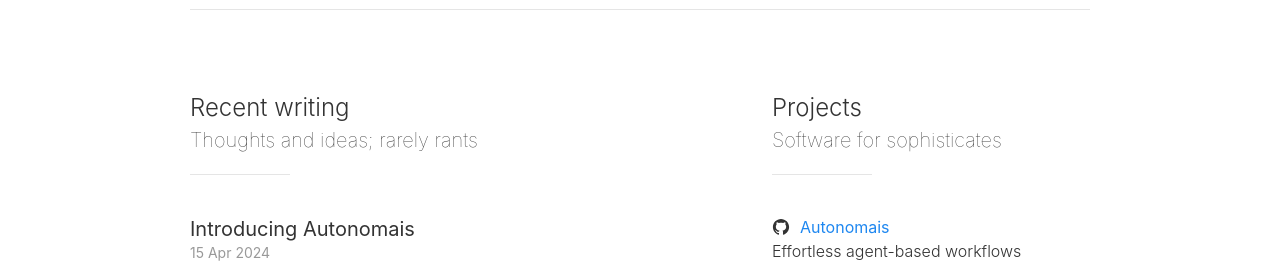
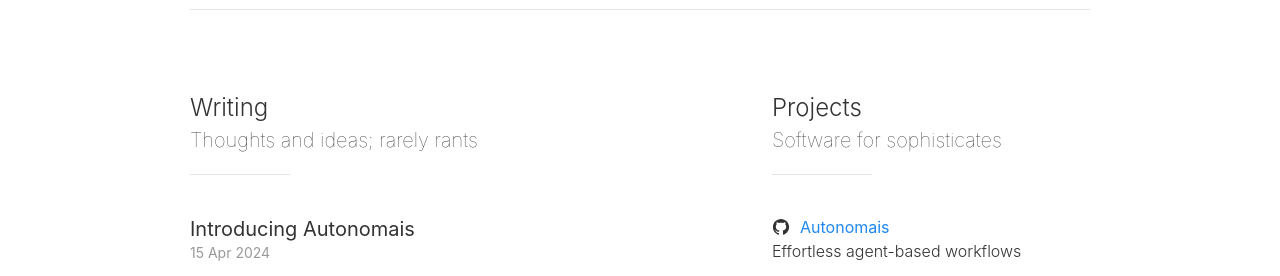
Before and after one commit to nyvyn/nyvyn.github.io, a Jekyll site: the page built from _pages/index.markdown, in a window 1280 px wide. Shown: the part 629-905 px from the top of the page. Built offline with Jekyll 4.4.1, drawn with Linux system fonts in a browser that asks for light colours.

Commit message:
Add fade animation to headings and adjust title text
The change applies a fade animation to several header elements on home and profile pages for a smoother transition effect. Additionally, the "Recent writing" title in the index page is simplified to "Writing".

```diff
--- a/_includes/profile.html
+++ b/_includes/profile.html
@@ -1,4 +1,4 @@
-<header class="uk-align-center">
+<header class="uk-align-center uk-animation-fade">
     <h1 class="uk-text-center" id="site-title">{{ site.title }}</h1>
     <h2 class="uk-text-muted uk-text-center" id="site-bio">{{ site.description }}</h2>
 </header>
--- a/_layouts/home.html
+++ b/_layouts/home.html
@@ -10,7 +10,7 @@
 <div class="uk-section uk-section-small uk-section-muted">
     <div class="uk-container uk-container-small">
         <header>
-            <h1 class="uk-heading-large">
+            <h1 class="uk-heading-large uk-animation-fade">
                 <bold>Thoughts</bold>
                 <span class="uk-text-light uk-text-muted">on technology and leadership</span>
             </h1>
@@ -20,10 +20,10 @@
 
 <div class="uk-section uk-section-small uk-section-default uk-section-overlap">
     <div class="uk-container uk-container-small">
-        <h2 class="uk-heading uk-text-lighter uk-margin-small-bottom">
+        <h2 class="uk-heading uk-text-lighter uk-margin-small-bottom uk-animation-fade">
             Ron Lancaster • Fractional CTO
         </h2>
-        <h2 class="uk-heading-divider uk-text-lighter uk-margin-remove-top">
+        <h2 class="uk-heading-divider uk-text-lighter uk-margin-remove-top uk-animation-fade">
             Helping businesses grow with AI
         </h2>
     </div>
--- a/_pages/index.markdown
+++ b/_pages/index.markdown
@@ -7,7 +7,7 @@
 <div class="uk-grid-large uk-child-width-expand@s" data-uk-grid>
     <div class="uk-width-3-5@m">
         <h4 class="uk-text-large uk-text-light uk-margin-remove-bottom">
-            Recent writing
+            Writing
         </h4>
         <h4 class="uk-text-lighter uk-margin-remove-top">
             Thoughts and ideas; rarely rants
```
